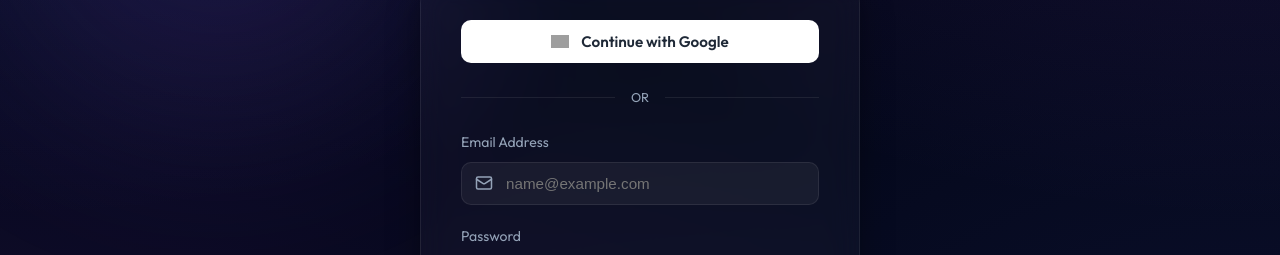
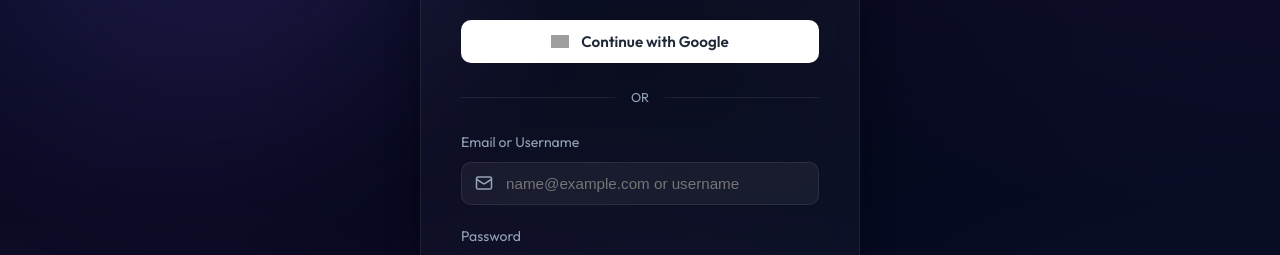
Before and after one commit to AttitudeTopHacker/cstore, a React (Vite) app in the folder frontend/: page /login in a window 1280 px wide. Shown: the part 346-601 px from the top of the page. Built offline with nearby package versions, Linux system fonts and the light colour scheme; no server answers; grey boxes are pictures that could not be loaded.

Commit message:
Fix: Updated admin user input box

```diff
--- a/frontend/src/pages/Login.jsx
+++ b/frontend/src/pages/Login.jsx
@@ -123,12 +123,12 @@ const Login = () => {
           <form onSubmit={handleSubmit} style={{ display: 'flex', flexDirection: 'column', gap: '1.25rem' }}>
             {/* Email / Username */}
             <div>
-              <label style={{ display: 'block', marginBottom: '0.5rem', color: 'var(--text-muted)', fontSize: '0.875rem', fontWeight: 500 }}>Email Address</label>
+              <label style={{ display: 'block', marginBottom: '0.5rem', color: 'var(--text-muted)', fontSize: '0.875rem', fontWeight: 500 }}>Email or Username</label>
               <div style={{ position: 'relative' }}>
                 <Mail size={18} style={{ position: 'absolute', left: '14px', top: '50%', transform: 'translateY(-50%)', color: 'var(--text-muted)' }} />
                 <input
-                  type="email" name="email" required value={formData.email} onChange={handleChange}
-                  placeholder="name@example.com"
+                  type="text" name="email" required value={formData.email} onChange={handleChange}
+                  placeholder="name@example.com or username"
                   style={{ width: '100%', background: 'rgba(255,255,255,0.05)', border: '1px solid var(--glass-border)', padding: '12px 12px 12px 44px', borderRadius: '10px', color: 'white', outline: 'none', fontSize: '0.95rem' }}
                 />
               </div>
```
